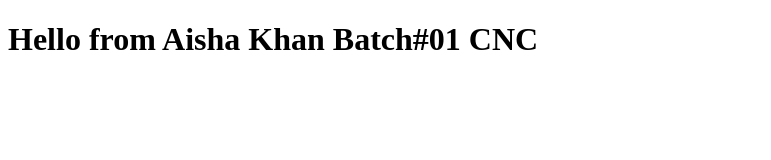
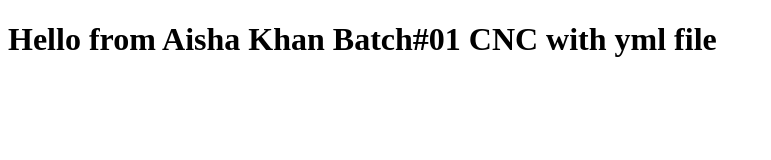
Before and after one commit to aishakhan0925/Bootcamp2020, a plain HTML site: page index.html in a window 1280 px wide. Shown: the whole page, without its empty margins (0-771 px from the left). Drawn offline with Linux system fonts and the light colour scheme.

Commit message:
With index.html

```diff
--- a/index.html
+++ b/index.html
@@ -8,7 +8,7 @@
 </head>
 
 <body>
-    <h1>Hello from Aisha Khan Batch#01 CNC</h1>
+    <h1>Hello from Aisha Khan Batch#01 CNC with yml file</h1>
 </body>
 
 </html>
```
